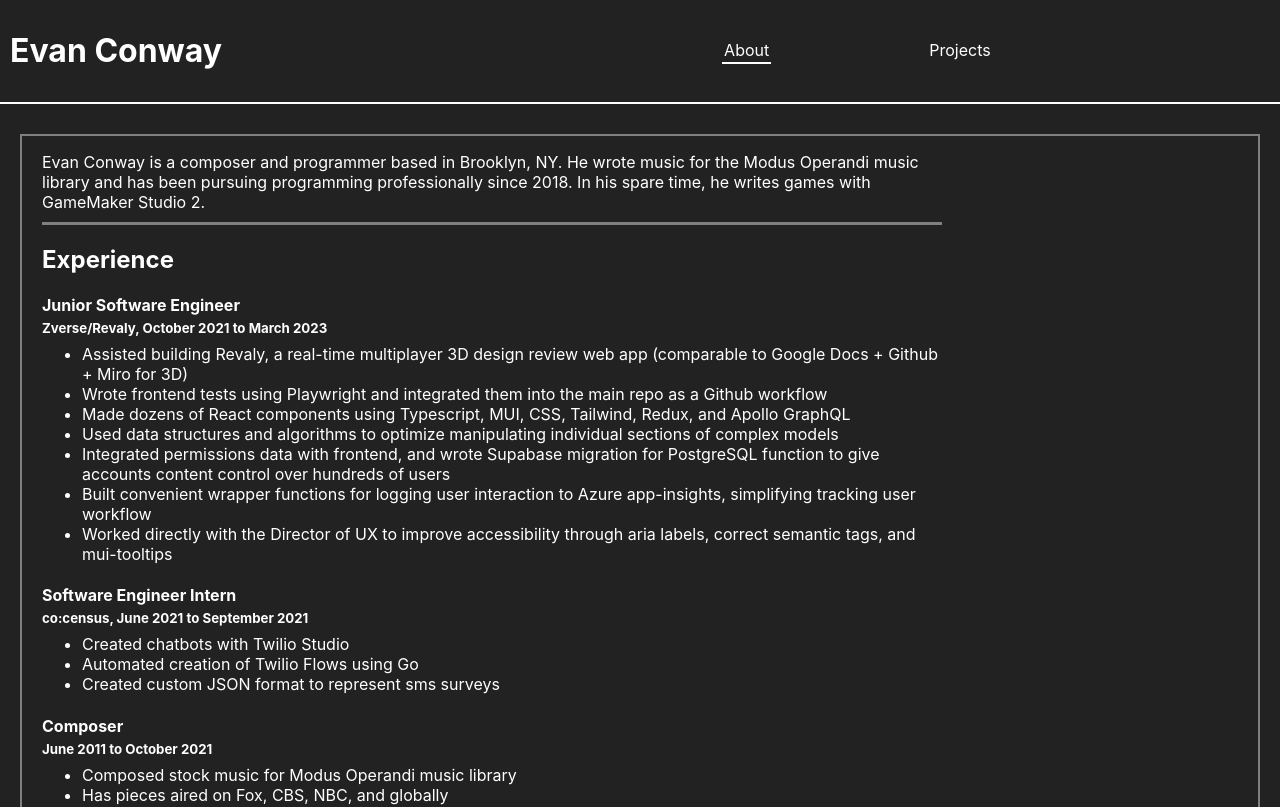
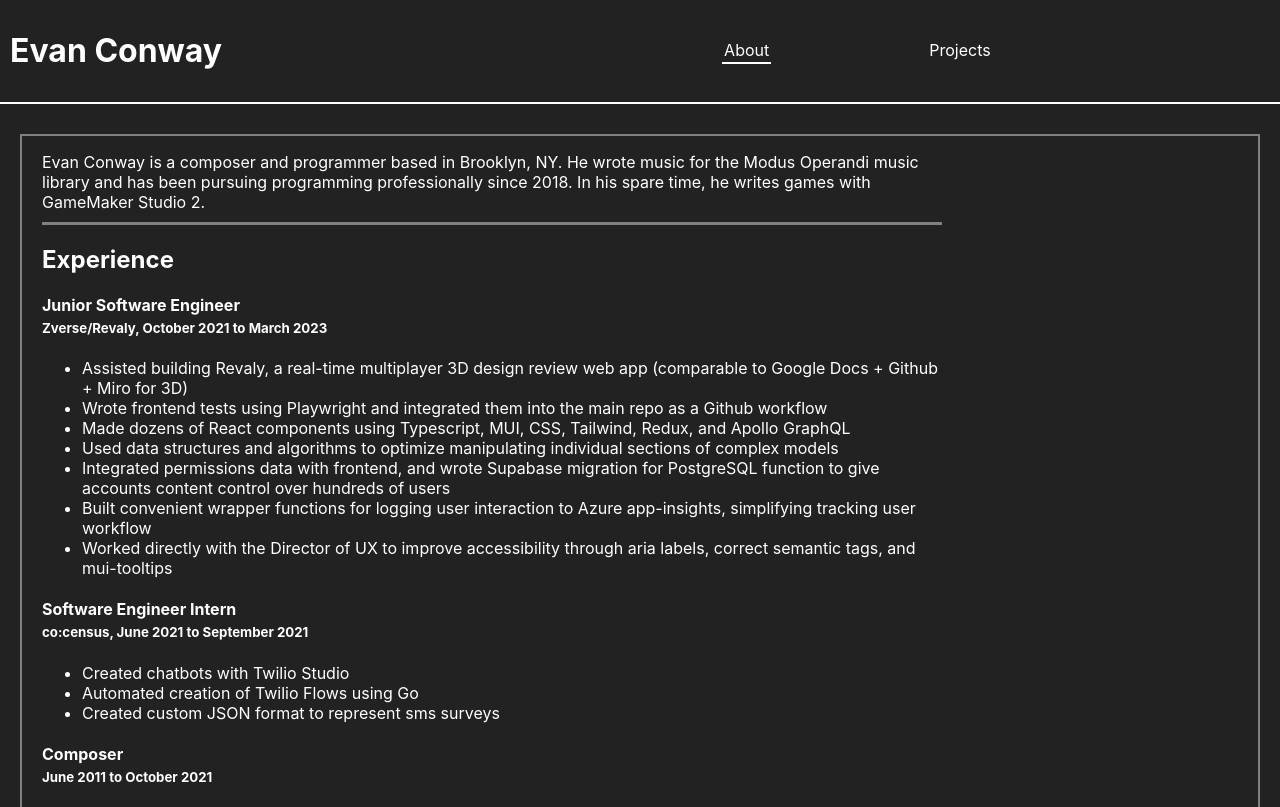
Before and after one commit to AceOfHeart5/evanconway, a React (Vite) app: page /#/ in a window 1280 px wide. Shown: the top 807 px of the page. Built offline with nearby package versions, Linux system fonts and the light colour scheme.

Commit message:
undo margin

```diff
--- a/src/components/Experience.tsx
+++ b/src/components/Experience.tsx
@@ -20,8 +20,8 @@ const Experience = ({ title, company, start, end, activities }: ExperienceProps)
 
     return <>
         <h4 style={{ marginBottom: "0px" }}>{ title }</h4>
-        <h5 style={{ marginTop: "5px", marginBottom: 0 }}>{`${displayCompany} ${dateStart} to ${dateEnd}`}</h5>
-        <ul style={{ marginTop: "8px" }}>{activities.map(activity => <li>{activity}</li>)}</ul>
+        <h5 style={{ marginTop: "5px" }}>{`${displayCompany} ${dateStart} to ${dateEnd}`}</h5>
+        <ul>{activities.map(activity => <li>{activity}</li>)}</ul>
     </>;
 };
 
```
